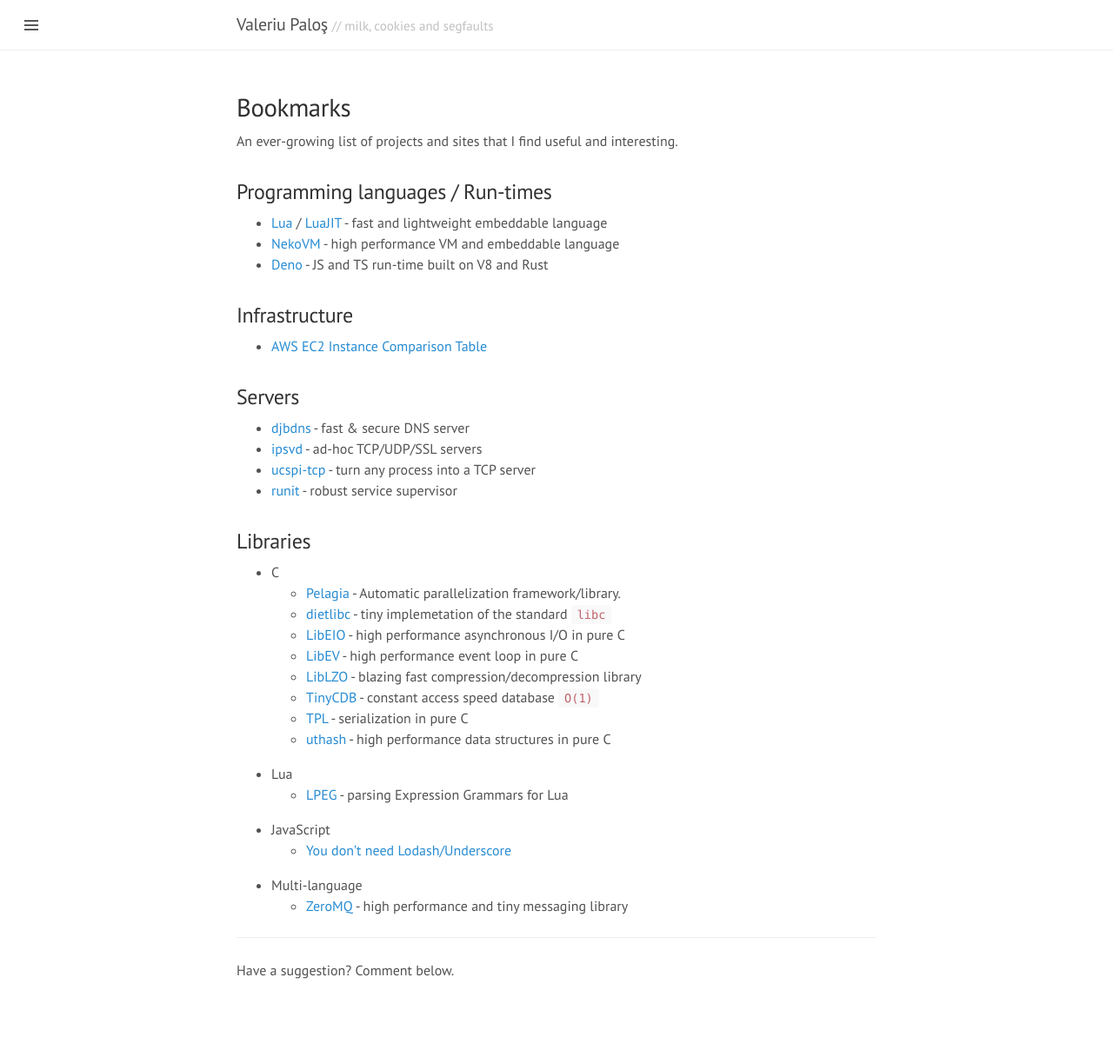
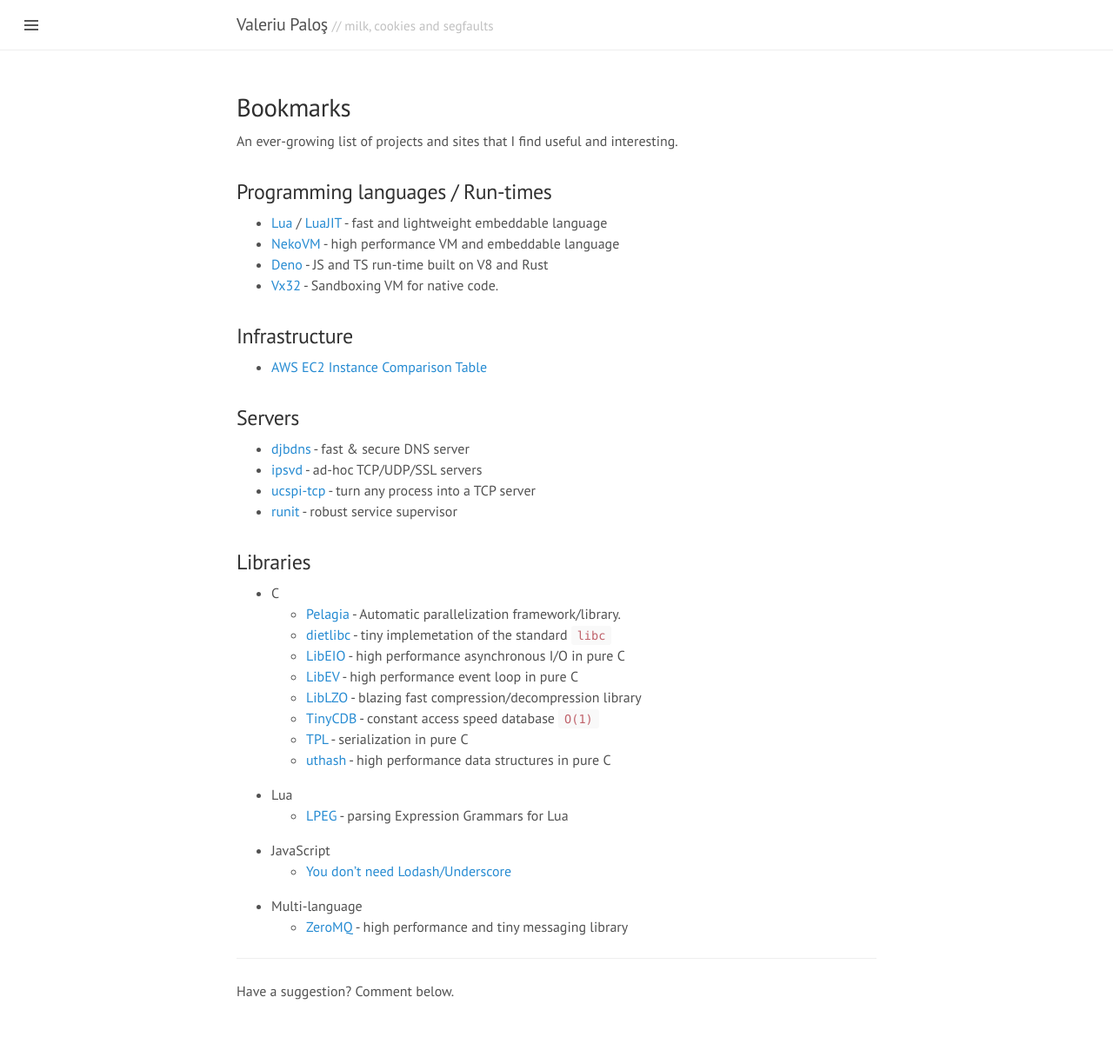
Before and after one commit to vpalos/vpalos.github.io, a Jekyll site: the page built from bookmarks.md, in a window 1280 px wide. Shown: the whole page at 87% size. Built offline with Jekyll 4.4.1, drawn with Linux system fonts in a browser that asks for light colours; comment, search, counter and statistics services are not loaded; before the commit the page ends 1192 px from its top, so only the background shows below that.

Commit message:
Update bookmarks.md

```diff
--- a/bookmarks.md
+++ b/bookmarks.md
@@ -11,6 +11,7 @@
 - [Lua](https://www.lua.org/) / [LuaJIT](https://luajit.org/index.html) - fast and lightweight embeddable language
 - [NekoVM](https://nekovm.org/) - high performance VM and embeddable language
 - [Deno](https://deno.land/) - JS and TS run-time built on V8 and Rust
+- [Vx32](https://pdos.csail.mit.edu/~baford/vm/) - Sandboxing VM for native code.
 
 ## Infrastructure
 
```
